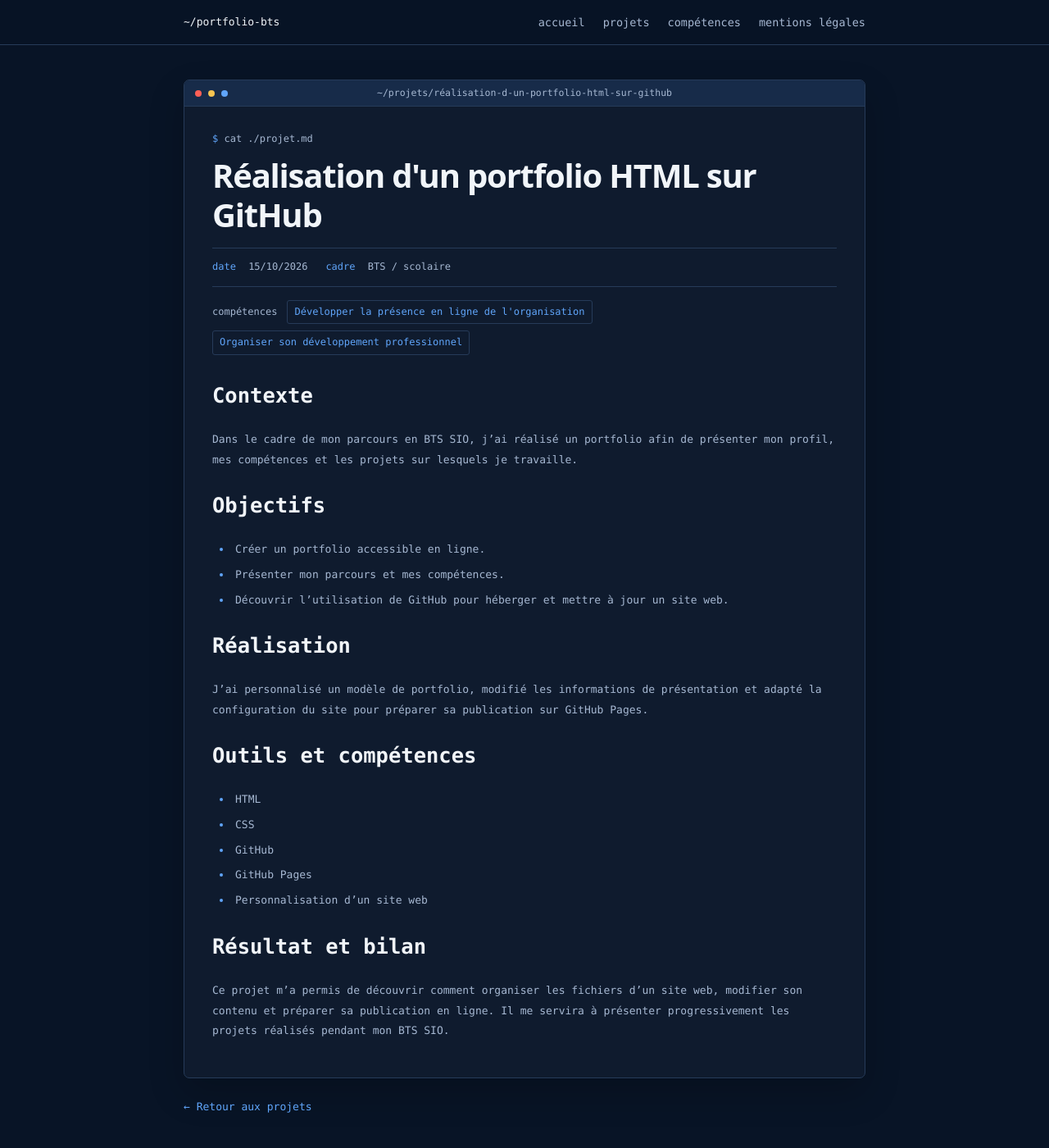
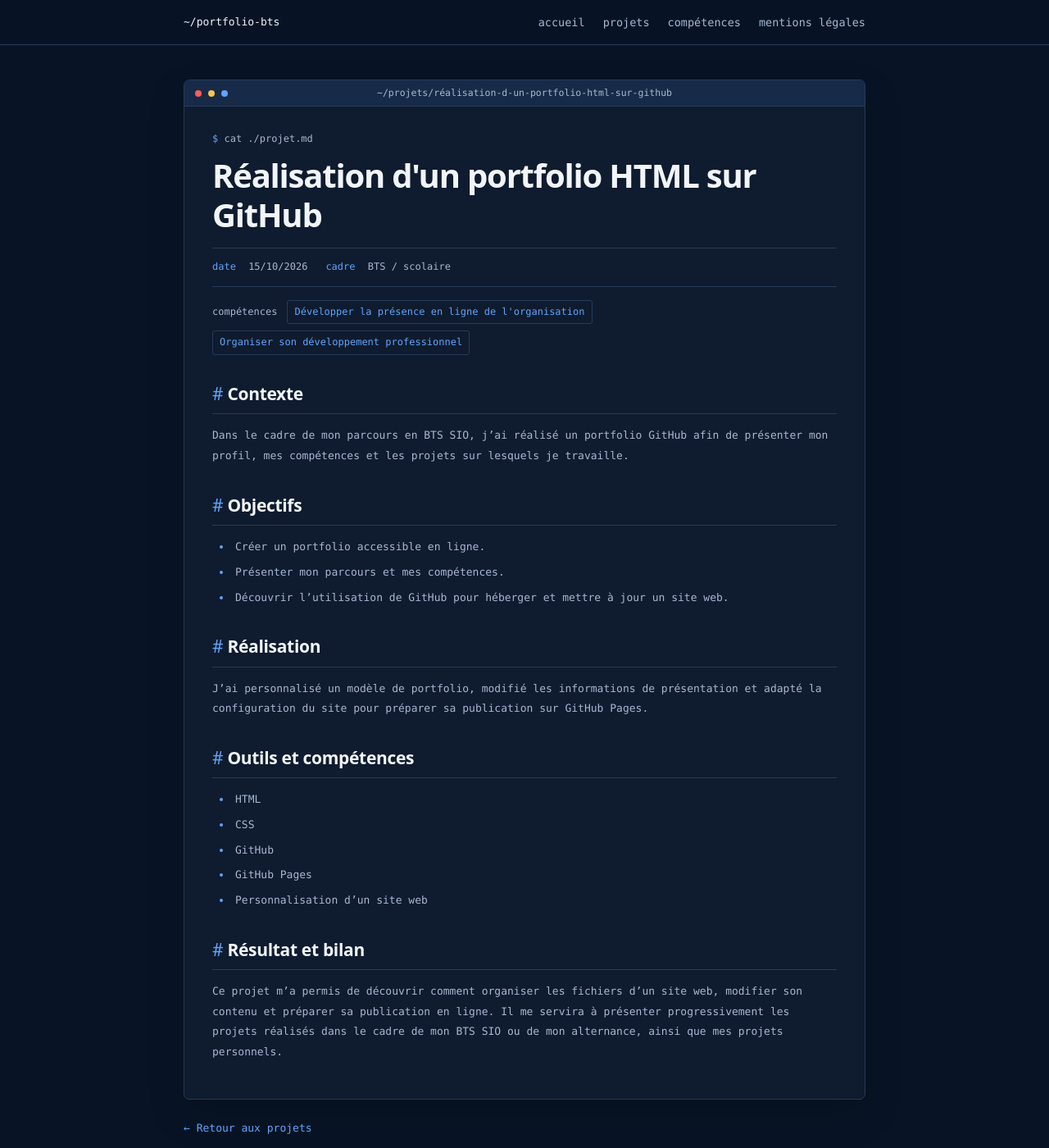
Before and after one commit to Noxioz/template_portfolio_bts, a Jekyll site: the page built from _projets/portfolio-github.md, in a window 1280 px wide and 1400 px high. Shown: the whole window at 82% size. Built offline with Jekyll 4.4.1, drawn with Linux system fonts in a browser that asks for light colours.

Commit message:
Update portfolio-github.md

```diff
--- a/_projets/portfolio-github.md
+++ b/_projets/portfolio-github.md
@@ -6,23 +6,23 @@ resume: "Création et personnalisation d'un portfolio en ligne pour présenter m
 competences: [c3, c6]
 ---
 
-# Contexte
-Dans le cadre de mon parcours en BTS SIO, j'ai réalisé un portfolio afin de présenter mon profil, mes compétences et les projets sur lesquels je travaille.
+## Contexte
+Dans le cadre de mon parcours en BTS SIO, j'ai réalisé un portfolio GitHub afin de présenter mon profil, mes compétences et les projets sur lesquels je travaille.
 
-# Objectifs
+## Objectifs
 - Créer un portfolio accessible en ligne.
 - Présenter mon parcours et mes compétences.
 - Découvrir l'utilisation de GitHub pour héberger et mettre à jour un site web.
 
-# Réalisation
+## Réalisation
 J'ai personnalisé un modèle de portfolio, modifié les informations de présentation et adapté la configuration du site pour préparer sa publication sur GitHub Pages.
 
-# Outils et compétences
+## Outils et compétences
 - HTML
 - CSS
 - GitHub
 - GitHub Pages
 - Personnalisation d'un site web
 
-# Résultat et bilan
-Ce projet m'a permis de découvrir comment organiser les fichiers d'un site web, modifier son contenu et préparer sa publication en ligne. Il me servira à présenter progressivement les projets réalisés pendant mon BTS SIO.
+## Résultat et bilan
+Ce projet m'a permis de découvrir comment organiser les fichiers d'un site web, modifier son contenu et préparer sa publication en ligne. Il me servira à présenter progressivement les projets réalisés dans le cadre de mon BTS SIO ou de mon alternance, ainsi que mes projets personnels.
```
